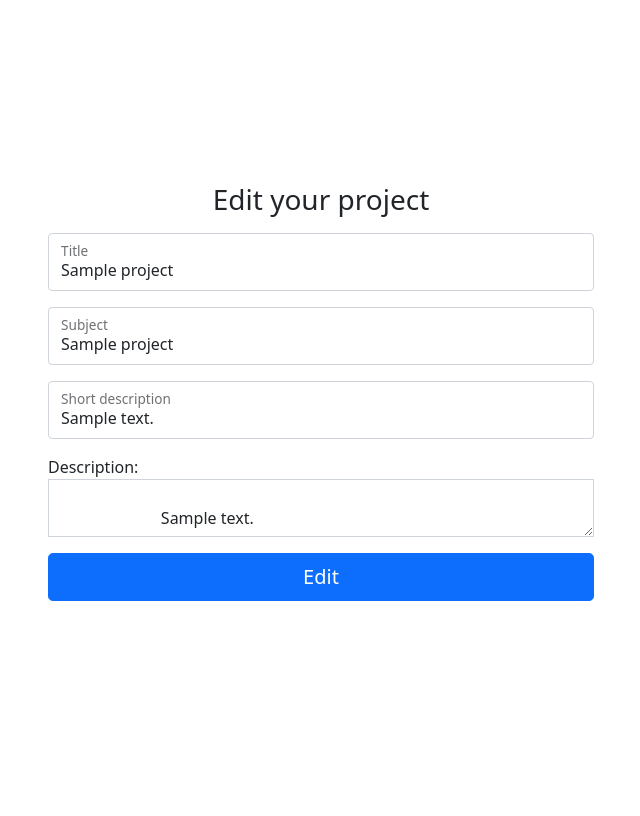
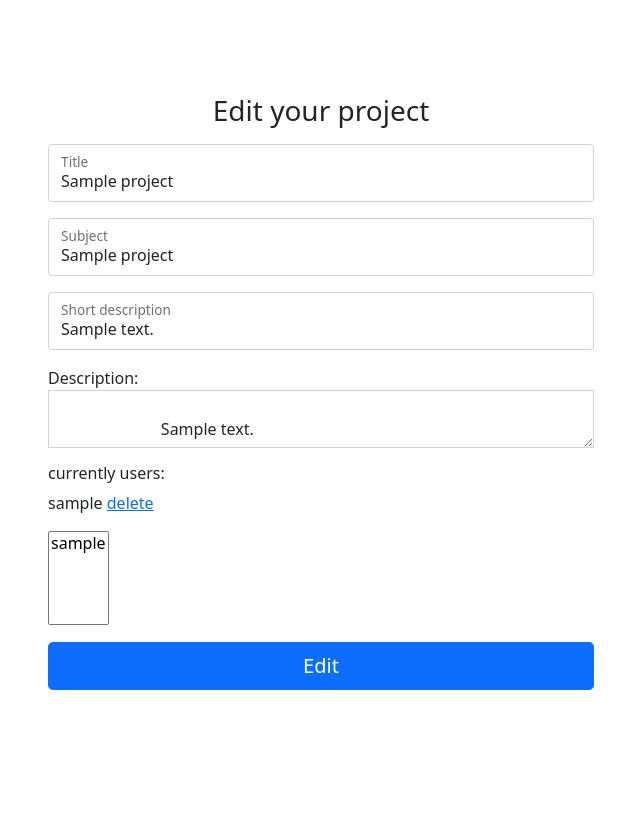
Before and after one commit to artem-create16/to-do-list, a Flask app: page /project/1/edit in a window 1280 px wide. Shown: the part 56-872 px from the top of the page, without its empty margins (319-959 px from the left). Run offline with Flask 2, Linux system fonts and the light colour scheme; a user stored in the database is signed in; tables that the repository leaves empty hold one stand-in row (values such as "Sample post"); parts of the project's set-up code (start-up, migrations or seed data) failed here and were passed over.

Commit message:
edit project

```diff
--- a/application/models.py
+++ b/application/models.py
@@ -54,12 +54,6 @@ class User(UserMixin, TimestampMixin, db.Model):
         """Check hashed password."""
         return check_password_hash(self.password, password)
 
-    # def can(self, rolls):
-    #     pass
-    #
-    # def is_admin(self):
-    #     return current_user.is_authenticated() and current_user.is_admin()
-
 
 class Project(TimestampMixin, db.Model):
     __tablename__ = 'projects'
--- a/application/project/controller.py
+++ b/application/project/controller.py
@@ -4,6 +4,7 @@ from flask_login import current_user
 from application import db
 from application.models import Project
 from application.models import User
+from application.models import users_projects
 from application.project.form import ProjectForm
 
 
@@ -18,15 +19,33 @@ def show_project(project_id):
 
 
 def edit_project(project_id):
+    members = User.query.all()
+
     project = Project.query.filter_by(id=project_id).first()
+
+    project_members = User.query.join(users_projects).join(Project).filter(
+        users_projects.c.project_id == project.id).all()
+
     form = ProjectForm(request.form, obj=project)
+
+    form.users.choices = members
+
     if form.validate_on_submit():
         form.populate_obj(project)
         db.session.commit()
         return redirect(url_for('project.show_project', project_id=project.id))
 
-    form = ProjectForm(obj=project)
-    return render_template('project/edit_project.html', project=project, form=form)
+    return render_template('project/edit_project.html', project=project,
+                           project_members=project_members, form=form)
+
+
+def delete_member_of_project(project_id):
+    project_member = User.query.join(users_projects).join(Project).filter(
+        users_projects.c.project_id == project_id).first()
+
+    """delete member"""
+    db.session.commit()
+    return redirect(url_for('project.edit_project', project_id=project_id))
 
 
 def delete_project(project_id):
--- a/application/project/routes.py
+++ b/application/project/routes.py
@@ -36,3 +36,9 @@ def edit_project(project_id):
 @login_required
 def delete_project(project_id):
     return controller.delete_project(project_id)
+
+
+@project_blueprint.route('/<project_id>/del')
+@login_required
+def delete_member_of_project(project_id):
+    return controller.delete_member_of_project(project_id)
--- a/application/templates/project/edit_project.html
+++ b/application/templates/project/edit_project.html
@@ -30,6 +30,21 @@
                         {{ project.description }}
                     </textarea>
                 </div>
+
+                <div class="form-floating mb-3">
+                    <h6>currently users:</h6>
+                    {% for project_member in project_members %}
+                        <p>{{ project_member.username }} <a type="button" href="{{ url_for('project.delete_member_of_project', project_id=project.id, user_id=project_member.id) }}">delete</a></p>
+                    {% endfor %}
+                </div>
+
+                <div class="form-floating mb-3">
+                    <select id="members" name="members" multiple="multiple">
+                        {% for member in form.users.choices %}
+                            <option value="{{ member.id }}">{{ member.username }}</option>
+                        {% endfor %}
+                    </select>
+                </div>
                 </div>
 
                 <button class="w-100 btn btn-lg btn-primary" type="submit">Edit</button>
```
